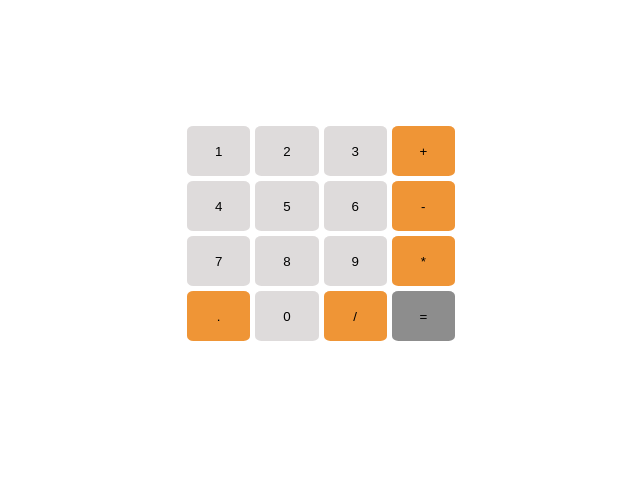
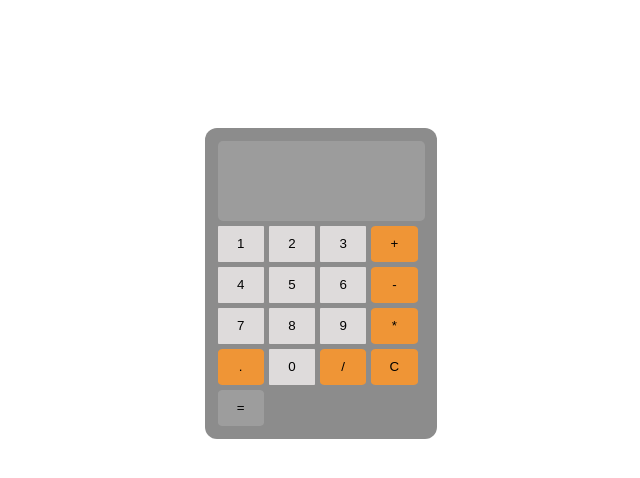
Before and after one commit to ShauryaKmar/calculatorApp, a plain HTML site: page index.html in a window 1280 px wide. Shown: the whole page, without its empty margins (319-959 px from the left). Drawn offline with Linux system fonts and the light colour scheme.

Commit message:
Completed project

```diff
--- a/index.html
+++ b/index.html
@@ -10,29 +10,28 @@
     </head>
     <body>
         <div class="body">
-            <div class="IOArea">
-                <!--Create display area-->
-            </div>
+                <input id="display" readonly>
             <div class="buttons">
-                    <button class="numbers">1</button>
-                    <button class="numbers">2</button>
-                    <button class="numbers">3</button>
-                    <button class="operators">+</button>
-                    <button class="numbers">4</button>
-                    <button class="numbers">5</button>
-                    <button class="numbers">6</button>
-                    <button class="operators">-</button>
-                    <button class="numbers">7</button>
-                    <button class="numbers">8</button>
-                    <button class="numbers">9</button>
-                    <button class="operators">*</button>
-                    <button class="operators">.</button>
-                    <button class="numbers">0</button>
-                    <button class="operators">/</button>
-                    <button id="submit">=</button>
+                    <button onclick="appendToDisplay('1')" class="numbers">1</button>
+                    <button onclick="appendToDisplay('2')" class="numbers">2</button>
+                    <button onclick="appendToDisplay('3')" class="numbers">3</button>
+                    <button onclick="appendToDisplay('+')" class="operators">+</button>
+                    <button onclick="appendToDisplay('4')" class="numbers">4</button>
+                    <button onclick="appendToDisplay('5')" class="numbers">5</button>
+                    <button onclick="appendToDisplay('6')" class="numbers">6</button>
+                    <button onclick="appendToDisplay('-')" class="operators">-</button>
+                    <button onclick="appendToDisplay('7')" class="numbers">7</button>
+                    <button onclick="appendToDisplay('8')" class="numbers">8</button>
+                    <button onclick="appendToDisplay('9')" class="numbers">9</button>
+                    <button onclick="appendToDisplay('*')" class="operators">*</button>
+                    <button onclick="appendToDisplay('.')" class="operators">.</button>
+                    <button onclick="appendToDisplay('0')"  class="numbers">0</button>
+                    <button onclick="appendToDisplay('/')" class="operators">/</button>
+                    <button onclick="clearDisplay()" class="operators">C</button>
+                    <button onclick="calculate()" id="submit">=</button>
             </div>
         </div>
 
-        <script src="" async defer></script>
+        <script src="script.js" async defer></script>
     </body>
 </html>
--- /dev/null
+++ b/script.js
@@ -0,0 +1,13 @@
+const display = document.getElementById("display")
+
+function appendToDisplay(input){
+    display.value += input;
+}
+
+function clearDisplay(){
+    display.value="";
+}
+
+function calculate(){
+    display.value=eval(display.value);
+}
--- a/styles.css
+++ b/styles.css
@@ -1,10 +1,39 @@
+body{
+    margin: 0;
+    display: flex;
+    justify-content: center;
+    align-items: center;
+}
+#display{
+    background-color: rgba(255, 255, 255, 0.138);
+    width: 100%;
+    font-size: 1rem;
+    height: 5rem;
+    border: none;
+    color: white;
+    border-radius: 5px;
+    padding: 0;
+    margin: 0;
+}
+.body{
+    margin-top: 10%;
+    background-color: hsl(0, 0%, 55%);
+    max-width: 500px;
+    overflow: hidden;
+    height: fit-content;
+    border-radius: 12px;
+    padding: 1%;
+}
 
 .buttons {
     display: grid;
-    grid-template: 50px 50px 50px 50px / 5% 5% 5% 5%;
+    grid-template-columns: repeat(4, 1fr);
     gap: 5px;
     justify-content: center;
-    margin-top: 10%;
+    width: 200px;
+    height: 200px;
+    margin-top: 5px;
+    border-radius: 10%;
 }
 
 .numbers{
@@ -12,11 +41,16 @@
  background-color: #dedbdb;
  box-shadow: none;
  border: 0;
- border-radius: 10%;
+ border-radius: 2%;
 }
 
 .numbers:hover{
     background-color: #b0b0b0;
+    cursor:pointer;
+}
+
+.numbers:active{
+    background-color: #b0b0b0a3;
 }
 
 .operators{
@@ -29,16 +63,25 @@
 
    .operators:hover{
     background-color: #cd8231;
+    cursor: pointer;
+}
+.operators:active{
+    background-color: #cd823193;
 }
 
 #submit{
     color: black;
-    background-color: #8d8d8d;
+    background-color: hsla(0, 0%, 65%, 0.69);
     box-shadow: none;
     border: 0;
     border-radius: 10%;
+    cursor: pointer;
    }
 
 #submit:hover{
-    background-color: #707070;
+    background-color: #9a999994;
 }
+
+#submit:active{
+    background-color: #9a99994a;
+}
```
